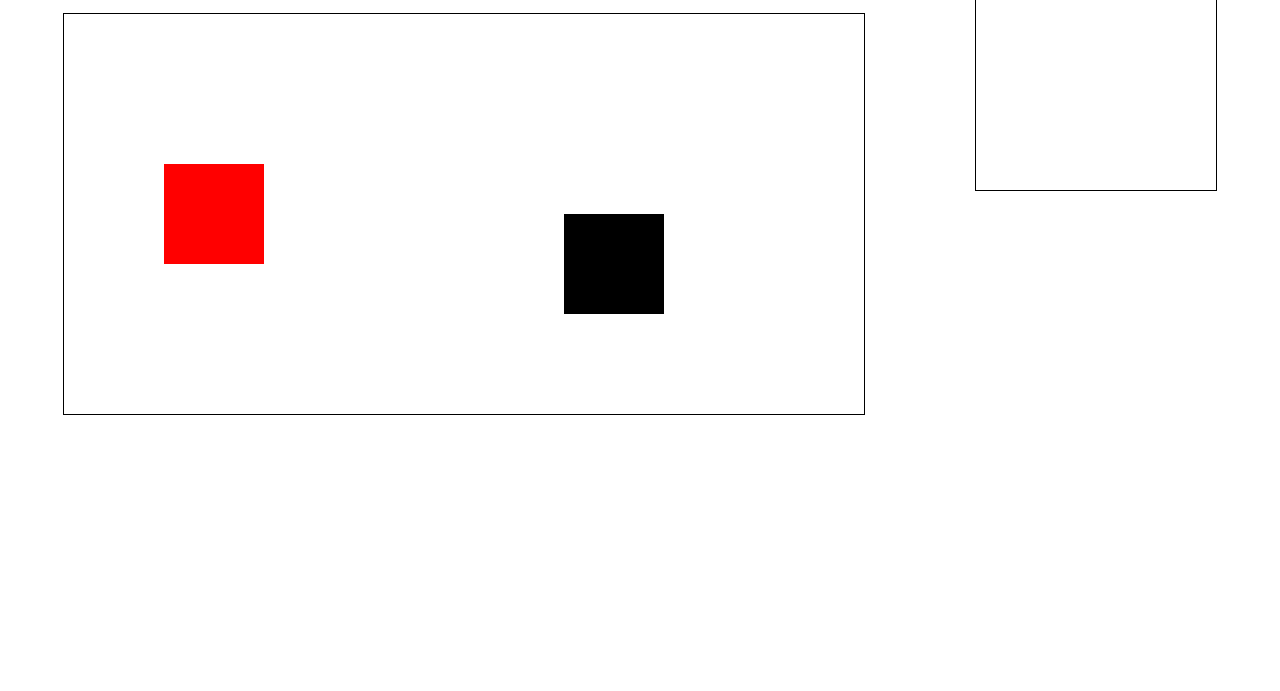
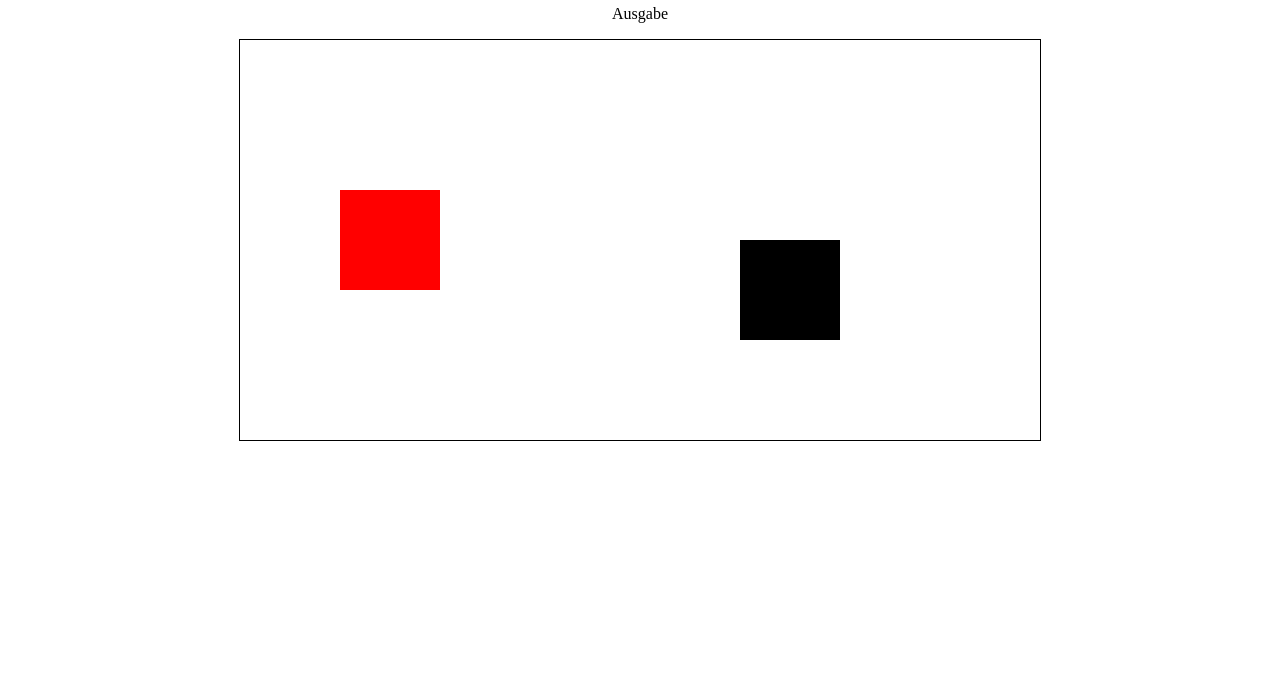
Before and after one commit to r-s-94/Mini-Game-Prototype, a plain HTML site: page index.html in a window 1280 px wide. Shown: the part 109-800 px from the top of the page. Drawn offline with Linux system fonts and the light colour scheme.

```diff
--- a/index.html
+++ b/index.html
@@ -9,41 +9,20 @@
       body {
         text-align: center;
       }
-      .main-div {
-        display: grid;
-        grid-template-columns: auto auto;
-      }
-
-      .second-div {
-        margin: 0 auto;
-        width: 15rem;
-        height: 15rem;
-        border: 1px solid black;
-      }
     </style>
   </head>
   <body onkeydown="move(event)" onkeyup="stopMove()">
-    <div class="main-div">
-      <div class="first-div">
     <h1>Würfelkollision</h1>
     <p>Lass die Würfel kollidieren!.</p>
+    <p id="out">Ausgabe</p>
     <canvas
+      ontouchmove="move2(event)"
+      onTouchend="stopMove()"
       id="canvas"
       width="800"
       height="400"
       style="border: 1px solid #000000"
     ></canvas>
-      </div>
-
-      <div>
-        <p id="out">Ausgabe</p>
-        <div
-          ontouchmove="move2(event)"
-          onTouchend="stopMove()"
-          class="second-div"
-        ></div>
-      </div>
-    </div>
 
     <script>
       const canvas = document.getElementById("canvas");
```
Lines whose indentation alone changed are shown as unchanged.
